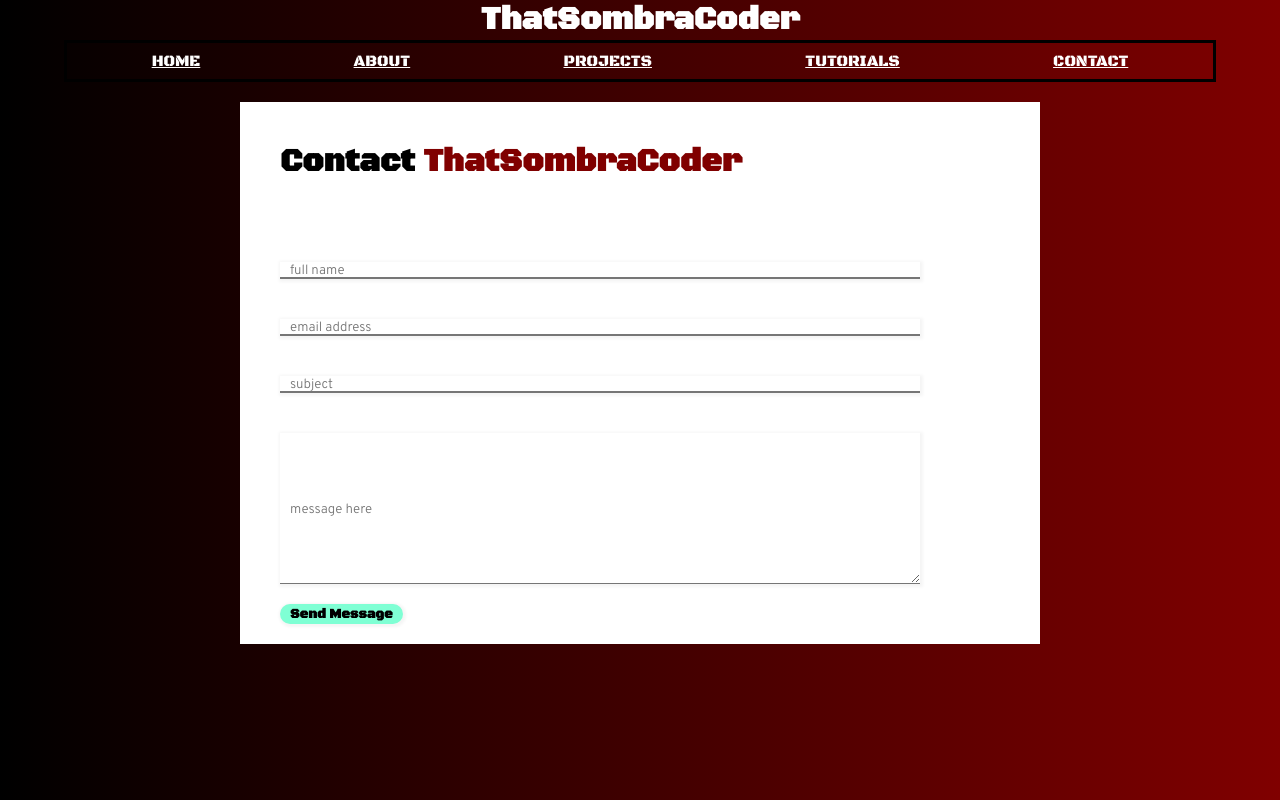
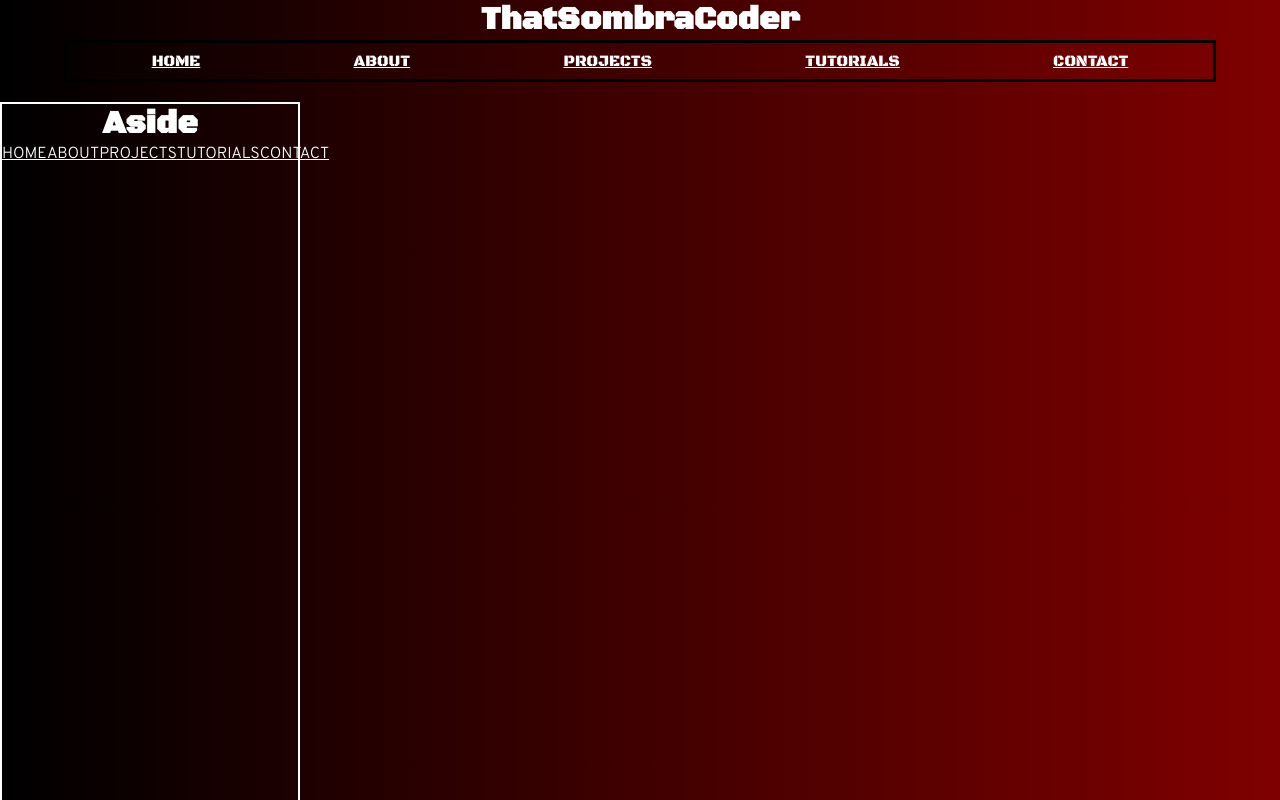
Before and after one commit to Newbclharri/portfolio1-frontend, a React (Create React App) app: page /contact in a window 1280 px wide. Shown: the top 800 px of the page. Built offline with nearby package versions, Linux system fonts and the light colour scheme.

Commit message:
adds Aside component -testing

```diff
--- a/src/App.css
+++ b/src/App.css
@@ -189,3 +189,12 @@ button {
     font-family: var(--font-title);
     color: black;
 }
+
+#Aside{
+    display: flex;
+    flex-direction: column;
+    border: 2px solid white;
+    margin-left: 0px;
+    width: 300px;
+    height: 100vh;
+}
--- a/src/App.js
+++ b/src/App.js
@@ -3,6 +3,7 @@ import { useState } from 'react';
 //import components
 import Header from './components/Header';
 import Footer from './components/Footer';
+import Aside from './components/Aside';
 //import Routes, Route components from react-router-dom
 import { Routes, Route } from 'react-router-dom';
 //import pages
@@ -24,6 +25,7 @@ function App() {
     <div className="App">
       <h1 className={isActive ? 'title-off': null}>ThatSombraCoder</h1>
       <Header turnOn={turnOn} isActive={isActive} setActive={setActive}/>
+      <Aside/>
         <Routes>
           <Route path="/" element={<Home />}/>
           <Route path="/about" element={<About URL={URL} setActive={setActive}/>} />
--- /dev/null
+++ b/src/components/Aside.jsx
@@ -0,0 +1,21 @@
+import React from "react";
+import "../App.css";
+import { Link } from "react-router-dom";
+
+const Aside = ()=> {
+
+    return(
+        <div id="Aside">
+            <div>
+                <h1>Aside</h1>
+                <Link to="/">HOME</Link>
+                <Link to="/about">ABOUT</Link>
+                <Link to="/projects">PROJECTS</Link>
+                <Link to="/tutorials">TUTORIALS</Link>
+                <Link to="/contact">CONTACT</Link>
+            </div>
+        </div>
+    )
+}
+
+export default Aside
```
